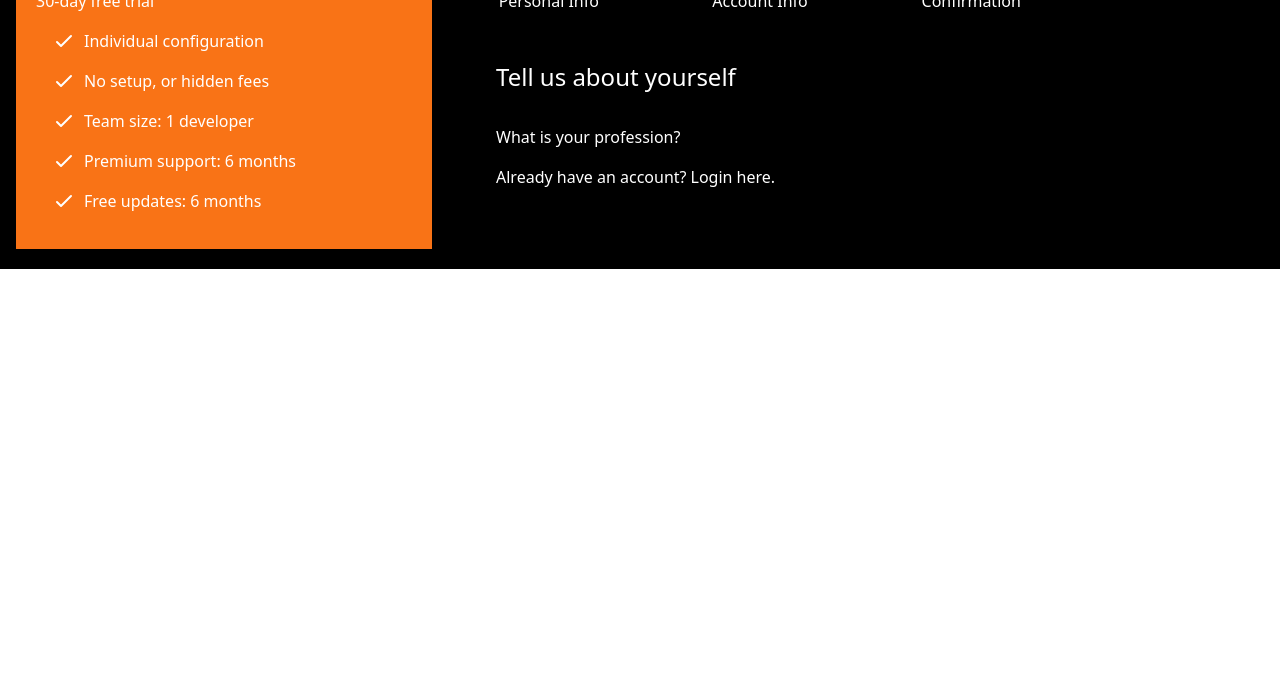
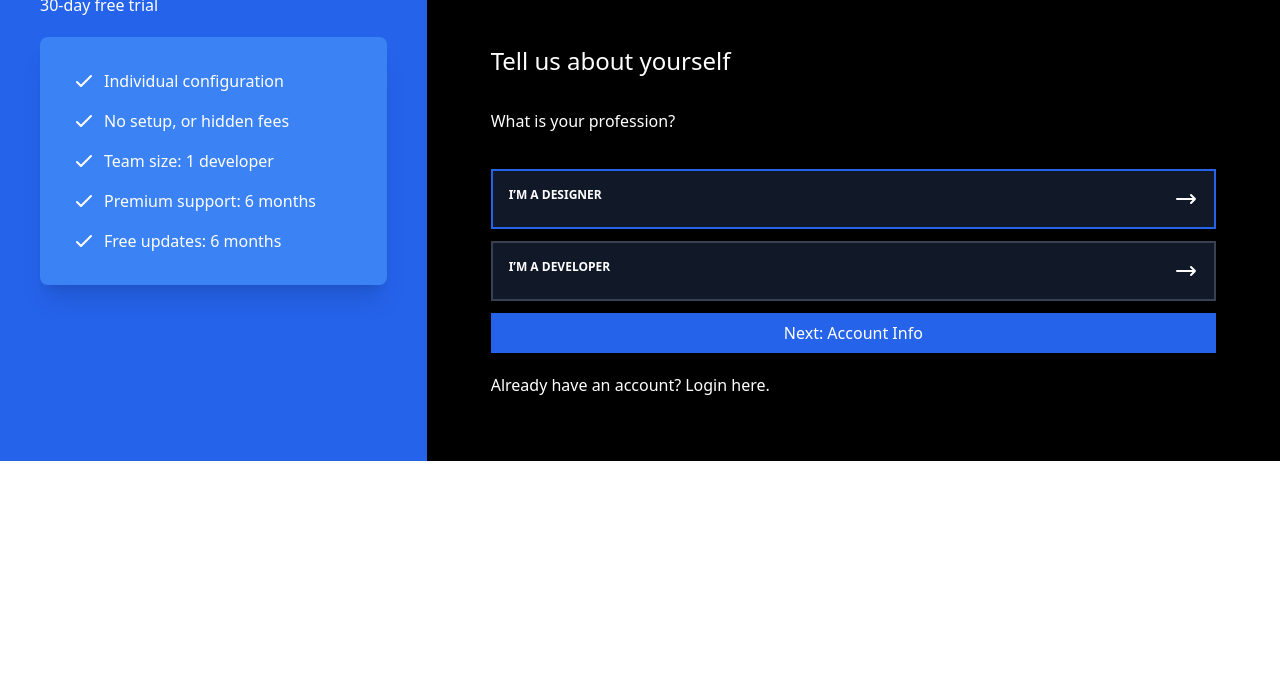
Before and after one commit to kh-almas/tailwindcss_component_bi501g, a website: page public/user_onboarding/account_type.html in a window 1280 px wide. Shown: the part 115-800 px from the top of the page. Drawn offline with Linux system fonts and the light colour scheme.

Commit message:
account_type

```diff
--- a/package.json
+++ b/package.json
@@ -10,7 +10,7 @@
   },
   "devDependencies": {},
   "scripts": {
-    "build": "tailwindcss -i src/style.css -o public/css/tailwindcss/style.css -w"
+    "build": "tailwindcss -i src/style.css -o public/css/tailwindcss/style.css -w",
     "build_p": "postcss src/style.css -o public/css/tailwindcss/style.css -w"
   },
   "keywords": [],
--- a/public/user_onboarding/account_type.html
+++ b/public/user_onboarding/account_type.html
@@ -10,13 +10,15 @@
     <body>
         <section>
             <div class="bg-black">
-                <div class="grid grid-cols-3 p-4">
-                    <div class="col-span-1">
-                        <div class="bg-orange-500 text-white p-5">
+                <div class="grid grid-cols-3">
+                    <div class="col-span-1 h-100 primary-color">
+                        <div class=" text-white p-10">
                             <div>
-                                <h1 class="text-3xl py-4">Your selected plan</h1>
-                                <p>30-day free trial</p>
-                                <div class="p-2">
+                                <div class="mb-5">
+                                    <h1 class="text-3xl py-4">Your selected plan</h1>
+                                    <p>30-day free trial</p>
+                                </div>
+                                <div class="primary-card-color rounded-lg p-6 shadow-xl">
                                     <div class="flex p-2">
                                         <svg class="w-6 h-6" fill="none" stroke="currentColor" viewBox="0 0 24 24" xmlns="http://www.w3.org/2000/svg"><path stroke-linecap="round" stroke-linejoin="round" stroke-width="2" d="M5 13l4 4L19 7"></path></svg>
                                         <p class="pl-2">Individual configuration</p>
@@ -69,6 +71,30 @@
                                 <h1 class="text-2xl mb-8">Tell us about yourself</h1>
                                 <p class="pb-4">What is your profession?</p>
                             </div>
+                            <div>
+
+                                <form class="w-full py-5">
+                                    <div class="pb-3">
+                                        <input class="hidden profession" id="radio_1" type="radio" name="radio" checked>
+                                        <label class="flex flex-col bg-gray-900 p-4 border-2 border-gray-700 cursor-pointer" for="radio_1">
+                                            <div class="flex justify-between">
+                                                <span class="text-xs font-semibold uppercase">I’m a Designer</span>
+                                                <svg class="w-6 h-6" fill="none" stroke="currentColor" viewBox="0 0 24 24" xmlns="http://www.w3.org/2000/svg"><path stroke-linecap="round" stroke-linejoin="round" stroke-width="2" d="M17 8l4 4m0 0l-4 4m4-4H3"></path></svg>
+                                            </div>
+                                        </label>
+                                    </div>
+                                    <div class="pb-3">
+                                        <input class="hidden profession" id="radio_2" type="radio" name="radio">
+                                        <label class="flex flex-col bg-gray-900 p-4 border-2 border-gray-700 cursor-pointer" for="radio_2">
+                                            <div class="flex justify-between">
+                                                <span class="text-xs font-semibold uppercase">I’M A DEVELOPER</span>
+                                                <svg class="w-6 h-6" fill="none" stroke="currentColor" viewBox="0 0 24 24" xmlns="http://www.w3.org/2000/svg"><path stroke-linecap="round" stroke-linejoin="round" stroke-width="2" d="M17 8l4 4m0 0l-4 4m4-4H3"></path></svg>
+                                            </div>
+                                        </label>
+                                    </div>
+                                    <button class="primary-color py-2 px-8 w-full">Next: Account Info</button>
+                                </form>
+                            </div>
                             <div class="flex">
                                 <p>Already have an account? </p>
                                 <a href="#" class="ml-1">Login here.</a>
@@ -78,5 +104,17 @@
                 </div>
             </div>
         </section>
+
+
+
+        <div>
+            <div class="">
+
+                <!-- Component Start -->
+
+                <!-- Component End  -->
+
+            </div>
+        </div>
     </body>
 </html>
--- a/src/style.css
+++ b/src/style.css
@@ -1,3 +1,17 @@
 @tailwind base;
 @tailwind components;
 @tailwind utilities;
+
+.primary-color{
+    background-color: #2563EB;
+}
+.primary-card-color{
+    background-color: #3B82F4;
+}
+
+/* The styling below is custom in that we require the :checked Pseudo class, which Tailwind doesn't offer out of the box. However the styling (border color and box shadow) the below applies is native Tailwind. */
+.profession:checked + label {
+    border-color: #2563EB;
+    box-shadow: 0 10px 15px -3px rgba(0, 0, 0, 0.1), 0 4px 6px -2px rgba(0, 0, 0, 0.05);
+}
+/* ... */
```
Also changed, not shown: public/css/tailwindcss/style.css.
